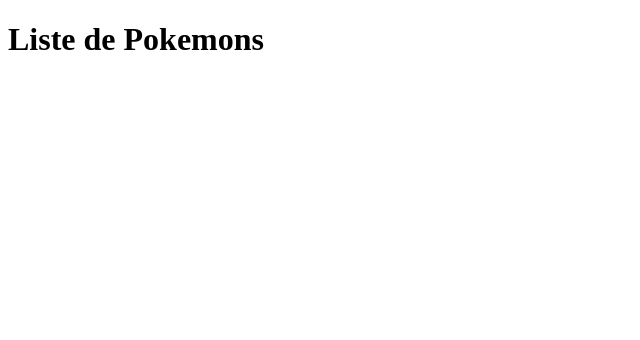
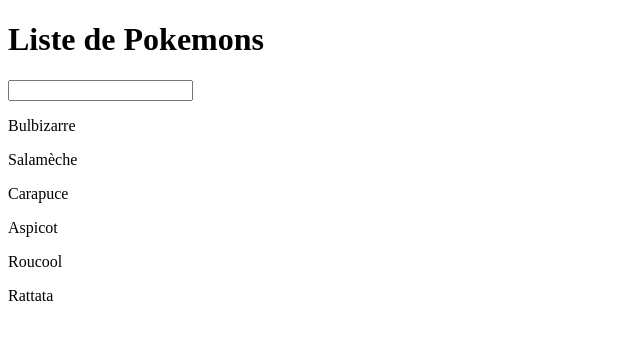
Before and after one commit to NanaB38/Pokemon-app, an Angular app: page / in a window 1280 px wide. Shown: the top 340 px of the page, without its empty margins (0-640 px from the left). Built offline with nearby package versions, Linux system fonts and the light colour scheme.

Commit message:
added events with input

```diff
--- /dev/null
+++ b/src/app/app.component.html
@@ -0,0 +1,15 @@
+  <h1>Liste de Pokemons</h1>
+  <!-- interpolation de la classe du composant vers le template  -->
+  <input
+  #input
+  (keyup)="selectPokemon(input.value)"
+  type='number'
+  />
+   <!-- équivalent en dur <p (click)="selectPokemon(pokemonList[0])">{{pokemonList[0].name}}</p> -->
+    <p>{{pokemonSelected?.name}}</p>
+    <p>{{pokemonList[0].name}}</p>
+    <p>{{pokemonList[1].name}}</p>
+    <p>{{pokemonList[2].name}}</p>
+    <p>{{pokemonList[3].name}}</p>
+    <p>{{pokemonList[4].name}}</p>
+    <p>{{pokemonList[5].name}}</p>
--- a/src/app/app.component.ts
+++ b/src/app/app.component.ts
@@ -5,19 +5,14 @@
 @Component({
   selector: 'app-root',
   // vues définies dans le template, syst encapsylé
-  template: `
-      <h1>
-        Liste de Pokemons
-      </h1>
-      <!-- <ul>
-        <li>{{pokemonList}}</li>
-      </ul> -->     `
+  templateUrl: 'app.component.html'
 })
 
 export class AppComponent implements OnInit {
   // propriétés, méthodes, logique décrite dans la classe
   // on bloque l'objet pokemonList
   pokemonList: Pokemon[] = POKEMONS;
+  pokemonSelected: Pokemon|undefined;
 
   constructor() {
    // interdit de déclarer ici: this.pokemonList=[];
@@ -26,10 +21,22 @@
   ngOnInit() {
     // par défaut void : méthode vide
  console.table(this.pokemonList);
- this.selectPokemon(this.pokemonList[2]);
   }
   // méthode
-  selectPokemon(pokemon: Pokemon) {
+  // selectPokemon(event: MouseEvent) {
+    // caster le type d'élément pour le click
+    //+() pour transformer en type nombre
+    // const index: number = +(event.target as HTMLInputElement).value;
+
+    selectPokemon(pokemonId: string) {
+    const pokemon: Pokemon|undefined = this.pokemonList.find(pokemon => pokemon.id == +pokemonId);
+    if (pokemon) {
     console.log(`vous avez cliqué sur le pokémon ${pokemon.name}`);
+    this.pokemonSelected = pokemon;
+    } else {
+      console.log(`vous avez cliqué sur un pokémon qui n'existe pas`);
+      this.pokemonSelected = pokemon;
+      // ces propriétés poussées dans le template à l'interpolation
+    }
   }
   }
```
